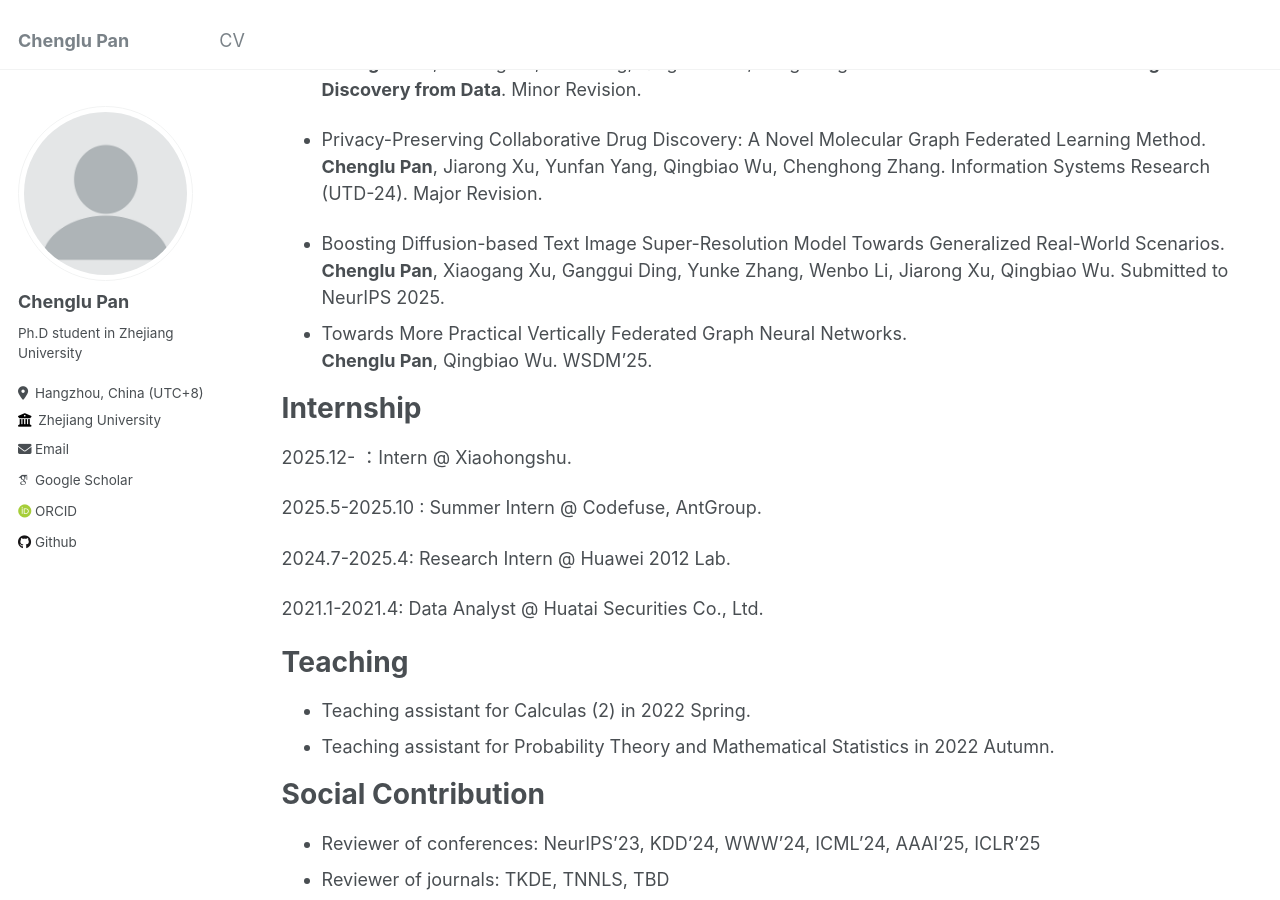
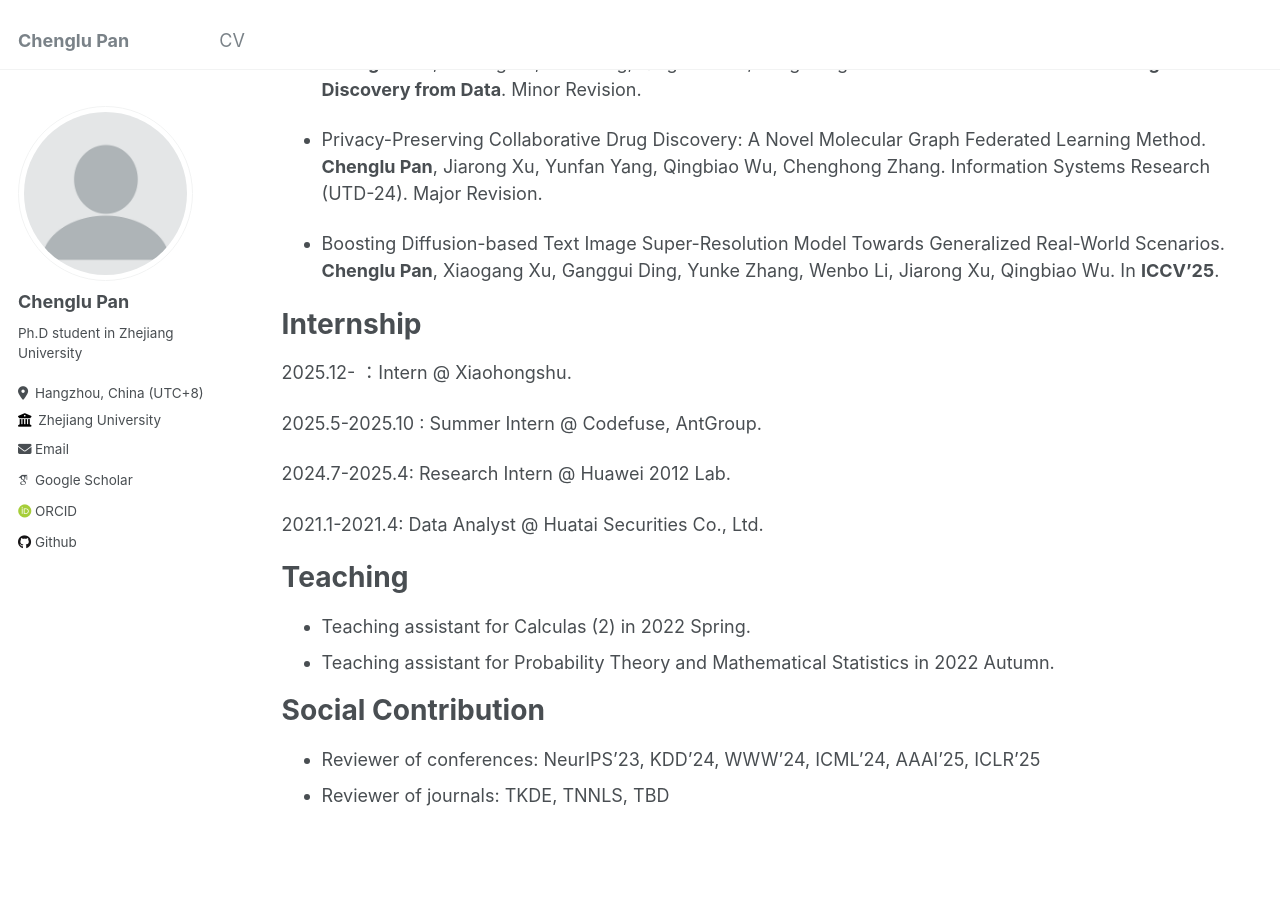
Before and after one commit to Chenglu0426/Chenglu0426.github.io, a Jekyll site: the page built from _pages/cv.md, in a window 1280 px wide and 900 px high, scrolled down 556 px. Built offline with Jekyll 4.4.1, drawn with Linux system fonts in a browser that asks for light colours; some web fonts are replaced.

Commit message:
Update cv.md

```diff
--- a/_pages/cv.md
+++ b/_pages/cv.md
@@ -33,9 +33,8 @@ Publications
   <br />**Chenglu Pan**, Jiarong Xu, Yunfan Yang, Qingbiao Wu, Chenghong Zhang. Information Systems Research (UTD-24). Major Revision.
 
 * Boosting Diffusion-based Text Image Super-Resolution Model Towards Generalized Real-World Scenarios.
-  <br />**Chenglu Pan**, Xiaogang Xu, Ganggui Ding, Yunke Zhang, Wenbo Li, Jiarong Xu, Qingbiao Wu. Submitted to NeurIPS 2025.
-* Towards More Practical Vertically Federated Graph Neural Networks.
-  <br />**Chenglu Pan**, Qingbiao Wu. WSDM'25.
+  <br />**Chenglu Pan**, Xiaogang Xu, Ganggui Ding, Yunke Zhang, Wenbo Li, Jiarong Xu, Qingbiao Wu. In **ICCV'25**.
+
 
 # Internship
 2025.12- ：Intern @ Xiaohongshu.
```
